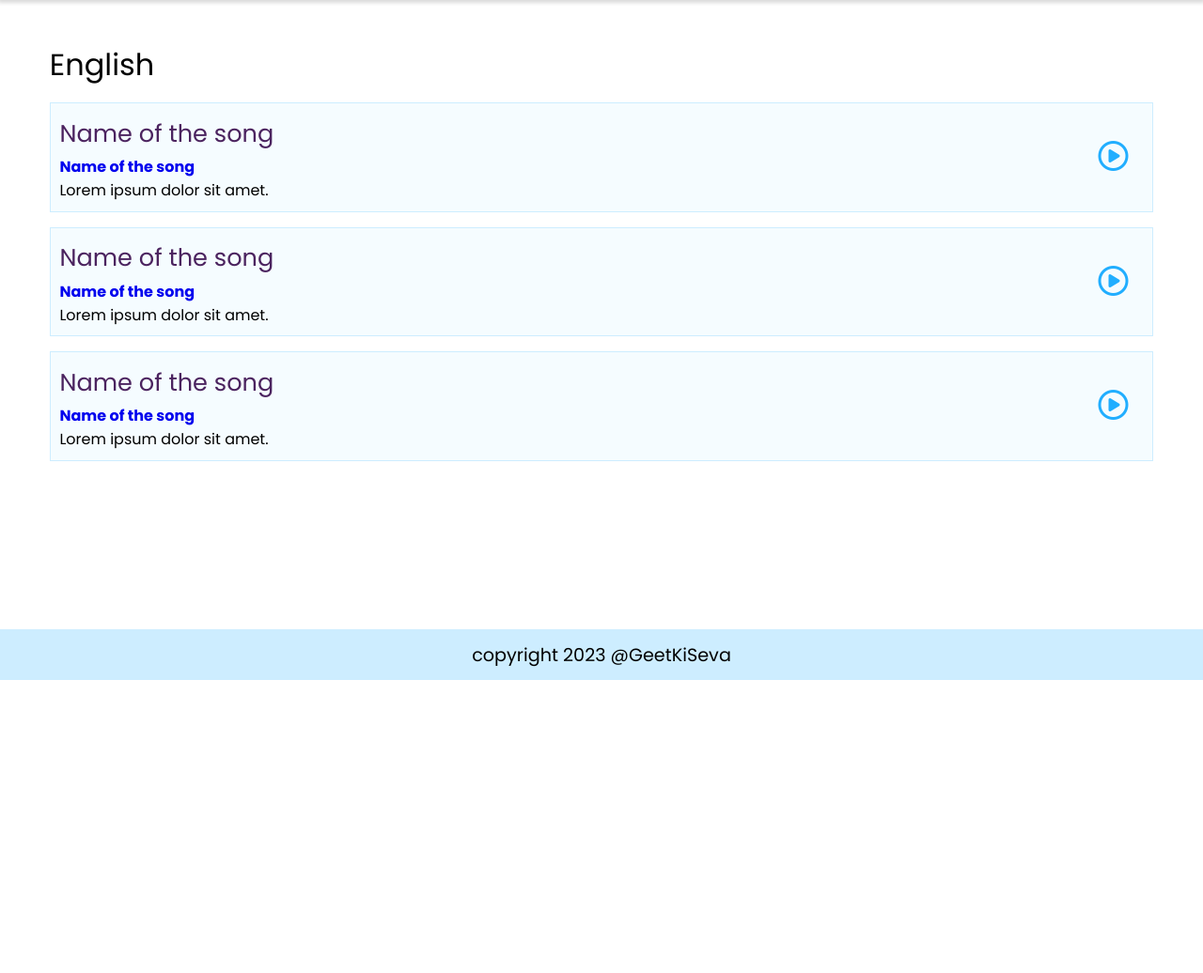
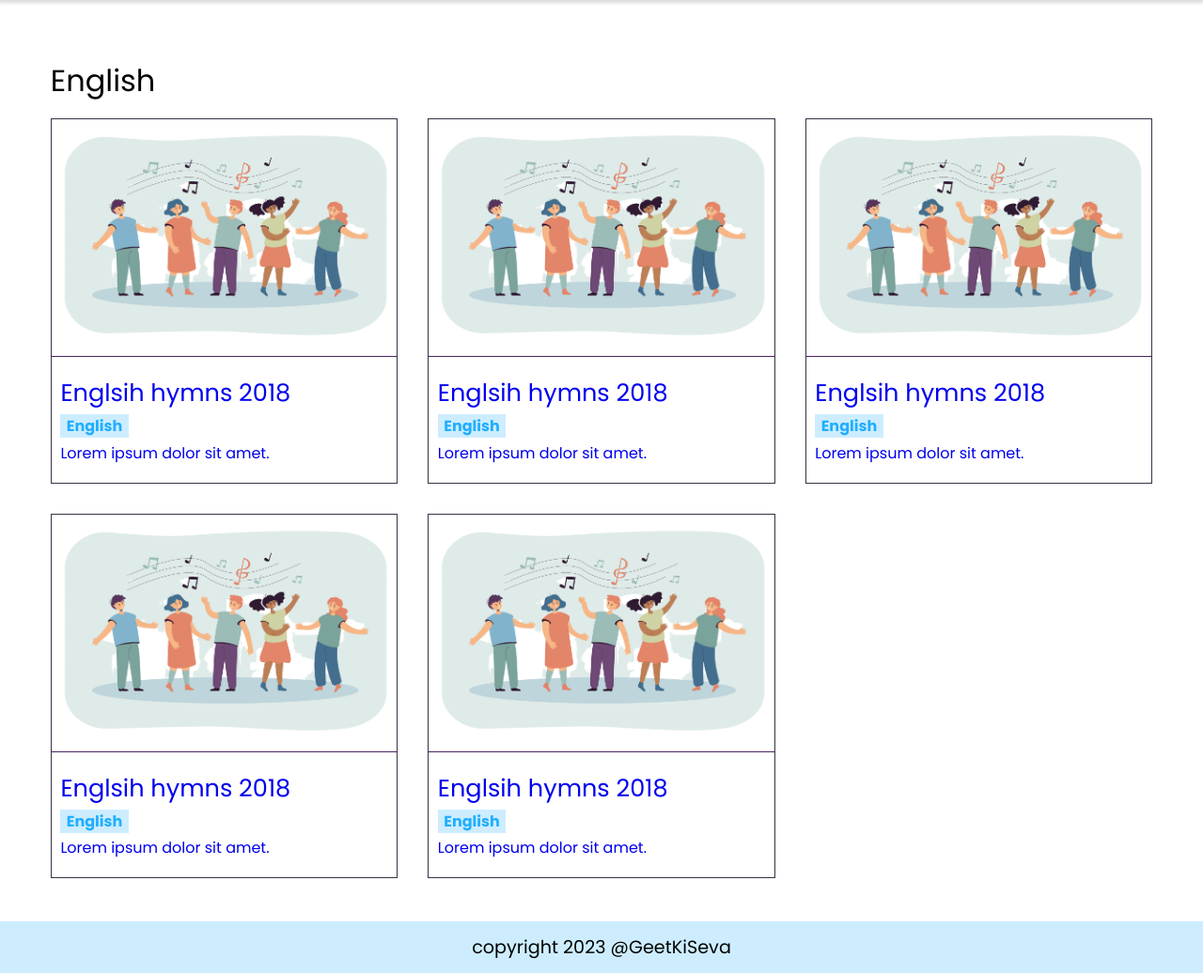
Before and after one commit to abhinandan-lab/geetkiseva, a PHP site: page /language.html in a window 1280 px wide. Shown: the part 71-1107 px from the top of the page at 94% size. Before the commit the page ends 795 px from the top, so only its background shows below. Run offline with PHP 8.4, Linux system fonts and the light colour scheme.

Commit message:
finial frontend

```diff
--- a/language.html
+++ b/language.html
@@ -10,6 +10,8 @@
         integrity="sha512-iecdLmaskl7CVkqkXNQ/ZH/XLlvWZOJyj7Yy7tcenmpD1ypASozpmT/E0iPtmFIB46ZmdtAc9eNBvH0H/ZpiBw=="
         crossorigin="anonymous" referrerpolicy="no-referrer" />
     <link rel="stylesheet" href="style.css">
+    <script defer src="main.js"></script>
+
 </head>
 
 <body>
@@ -106,74 +108,81 @@
         <div class="container">
             <div class="searchres">
                 <h2>English <span></span></h2>
+
                 <div>
-                    <div class="item">
+
+
+                <div class="languagebox">
+
+                    <a href="#">
+                        <div class="thmbimg">
+                            <img src="banner.png" alt="thumbnail image">
+                        </div>
                         <div>
-                            <h3><a href="javascript:void(0)">Name of the song</a></h3>
-                            <h4><a href="javascript:void(0)">Name of the song</a></h4>
+                            <h2>Englsih hymns 2018</h2>
+                            <h4>English</h4>
                             <p>Lorem ipsum dolor sit amet.</p>
-
                         </div>
 
+                    </a>
+
+
+                    <a href="#">
+                        <div class="thmbimg">
+                            <img src="banner.png" alt="thumbnail image">
+                        </div>
                         <div>
-                            <a href="javascript:void(0)"><i class="fa-regular fa-circle-play"></i></a>
+                            <h2>Englsih hymns 2018</h2>
+                            <h4>English</h4>
+                            <p>Lorem ipsum dolor sit amet.</p>
                         </div>
 
-                    </div>
+                    </a>
 
-                    <div class="item empty" style="display: none;">
+                    <a href="#">
+                        <div class="thmbimg">
+                            <img src="banner.png" alt="thumbnail image">
+                        </div>
                         <div>
-                            <h3><a href="javascript:void(0)"><i class="fa-solid fa-file-circle-exclamation"></i> No
-                                    items</a></h3>
+                            <h2>Englsih hymns 2018</h2>
+                            <h4>English</h4>
+                            <p>Lorem ipsum dolor sit amet.</p>
                         </div>
-                    </div>
+
+                    </a>
+
+
+
+
+                    <a href="#">
+                        <div class="thmbimg">
+                            <img src="banner.png" alt="thumbnail image">
+                        </div>
+                        <div>
+                            <h2>Englsih hymns 2018</h2>
+                            <h4>English</h4>
+                            <p>Lorem ipsum dolor sit amet.</p>
+                        </div>
+
+                    </a>
+
+
+                    <a href="#">
+                        <div class="thmbimg">
+                            <img src="banner.png" alt="thumbnail image">
+                        </div>
+                        <div>
+                            <h2>Englsih hymns 2018</h2>
+                            <h4>English</h4>
+                            <p>Lorem ipsum dolor sit amet.</p>
+                        </div>
+
+                    </a>
+
                 </div>
 
-                <div>
-                    <div class="item">
-                        <div>
-                            <h3><a href="javascript:void(0)">Name of the song</a></h3>
-                            <h4><a href="javascript:void(0)">Name of the song</a></h4>
-                            <p>Lorem ipsum dolor sit amet.</p>
+            </div>
 
-                        </div>
-
-                        <div>
-                            <a href="javascript:void(0)"><i class="fa-regular fa-circle-play"></i></a>
-                        </div>
-
-                    </div>
-
-                    <div class="item empty" style="display: none;">
-                        <div>
-                            <h3><a href="javascript:void(0)"><i class="fa-solid fa-file-circle-exclamation"></i> No
-                                    items</a></h3>
-                        </div>
-                    </div>
-                </div>
-
-                <div>
-                    <div class="item">
-                        <div>
-                            <h3><a href="javascript:void(0)">Name of the song</a></h3>
-                            <h4><a href="javascript:void(0)">Name of the song</a></h4>
-                            <p>Lorem ipsum dolor sit amet.</p>
-
-                        </div>
-
-                        <div>
-                            <a href="javascript:void(0)"><i class="fa-regular fa-circle-play"></i></a>
-                        </div>
-
-                    </div>
-
-                    <div class="item empty" style="display: none;">
-                        <div>
-                            <h3><a href="javascript:void(0)"><i class="fa-solid fa-file-circle-exclamation"></i> No
-                                    items</a></h3>
-                        </div>
-                    </div>
-                </div>
             </div>
         </div>
     </section>
--- a/main.js
+++ b/main.js
@@ -16,6 +16,9 @@ function showTabContent(tabId) {
     const tabs = document.querySelectorAll('ul li');
     const contentDivs = document.querySelectorAll('#main-content > div');
 
+
+    if (contentDivs.length > 0) {
+
         contentDivs.forEach((div) => {
             div.style.display = 'none';
         });
@@ -30,4 +33,5 @@ function showTabContent(tabId) {
         const activeTabLink = document.querySelector(`[href="#${tabId}"]`);
         activeTabLink.parentElement.classList.add('active');
     }
+}
 showTabContent('lyrics');
--- a/style.css
+++ b/style.css
@@ -70,14 +70,16 @@ header #navg ul li {
   position: relative;
 }
 header #navg ul li .song_megamenu {
-  border: 1px solid;
+  border: 1px solid #CDEDFF;
   padding: 0.6rem;
   position: absolute;
   min-width: -moz-max-content;
   min-width: max-content;
-  top: 1.6rem;
+  top: 1.4rem;
   left: 0;
   display: none;
+  background-color: #f1faff;
+  box-shadow: 2px 2px 1px 1px rgba(205, 237, 255, 0.1960784314);
 }
 header #navg ul li .song_megamenu .col title {
   background-color: red;
@@ -400,8 +402,52 @@ footer {
   font-size: clamp(0.8rem, 1vw, 1rem);
 }
 
-.languages {
+.searchres {
   border: 1px solid rgb(255, 255, 255);
+}
+.searchres .languagebox {
+  display: grid;
+  grid-template-columns: repeat(3, 1fr);
+  gap: 2rem;
+  margin: 0 auto;
+  font-family: "Poppins", sans-serif;
+  font-weight: normal;
+  align-items: stretch;
+}
+.searchres .languagebox > a {
+  border: 1px solid #333346;
+  transition: all 0.5s;
+}
+.searchres .languagebox > a .thmbimg {
+  width: 100%;
+}
+.searchres .languagebox > a .thmbimg img {
+  max-width: 100%;
+  max-height: 280px;
+  -o-object-fit: cover;
+     object-fit: cover;
+}
+.searchres .languagebox > a > div:last-child {
+  border-top: 1px solid #4B235F;
+  padding: 1.2rem 0.6rem;
+}
+.searchres .languagebox > a > div:last-child h2 {
+  font-weight: 500;
+  font-size: clamp(1.2rem, 1.5vw + 0.8rem, 1.6rem);
+}
+.searchres .languagebox > a > div:last-child h4 {
+  color: #21AEFF;
+  background-color: #CDEDFF;
+  display: inline-block;
+  margin: 0.2rem auto;
+  padding: 0 0.4rem;
+}
+.searchres .languagebox > a:hover {
+  border: 1px solid #21AEFF;
+  box-shadow: 6px 6px 4px 2px #CDEDFF;
+}
+.searchres .languagebox > a:hover > div:last-child {
+  border-top: 1px solid #21AEFF;
 }
 
 @media (width < 920px) {
@@ -458,6 +504,13 @@ footer {
   #singlesong .songSidebar .songSidebar .thumbnail img {
     width: 100%;
   }
+  .searchres .languagebox {
+    grid-template-columns: repeat(2, 1fr);
+    gap: 1.6rem;
+  }
+  .searchres .languagebox > a:hover {
+    box-shadow: 3px 3px 2px 1px #CDEDFF;
+  }
 }
 @media (width < 474px) {
   #navg .logo {
--- a/style.scss
+++ b/style.scss
@@ -21,6 +21,7 @@ $backgrouncolor: #f8f8f8;
 $colorwhite: white;
 $bg1: #CDEDFF;
 $bg1light: #cdedff32;
+$megamenubg: #f1faff;
 
 html {
     scroll-behavior: smooth;
@@ -89,13 +90,15 @@ header {
             position: relative;
 
             .song_megamenu {
-                border: 1px solid;
+                border: 1px solid $bg1;
                 padding: .6rem;
                 position: absolute;
                 min-width: max-content;
-                top: 1.6rem;
+                top: 1.4rem;
                 left: 0;
                 display: none;
+                background-color: $megamenubg;
+                box-shadow: 2px 2px 1px 1px $bg1light;
 
                 .col {
 
@@ -544,8 +547,63 @@ footer {
 }
 
 
-.languages {
+.searchres {
     border: 1px solid rgba(255, 255, 255);
+
+    .languagebox {
+        display: grid;
+        grid-template-columns: repeat(3, 1fr);
+        gap: 2rem;
+        margin: 0 auto;
+        font-family: $fontfamily2;
+        font-weight: normal;
+        align-items: stretch;
+
+        > a {
+            border: 1px solid $fcolor3;
+            transition: all .5s;
+
+            .thmbimg {
+                width: 100%;
+
+                img {
+                    max-width: 100%;
+                    max-height: 280px;
+                    object-fit: cover;
+                }
+            }
+
+            > div:last-child {
+                // background-color: red;
+                border-top: 1px solid $fcolor2;
+                padding: 1.2rem .6rem;
+
+                h2 {
+                    font-weight: 500;
+                    font-size: clamp(1.2rem, 1.5vw + .8rem, 1.6rem);
+
+                }
+
+                h4 {
+                    color: $fcolor1;
+                    background-color: $bg1;
+                    display: inline-block;
+                    margin: .2rem auto;
+                    padding: 0 .4rem;
+                }
+            }
+        }
+
+        >a:hover {
+            border: 1px solid $fcolor1;
+            box-shadow: 6px 6px 4px 2px $bg1;
+            > div:last-child{
+                border-top: 1px solid $fcolor1;
+            }
+        }
+
+
+    }
 }
 
 
@@ -631,6 +689,15 @@ footer {
 
 
     }
+
+    .searchres .languagebox {
+        grid-template-columns: repeat(2, 1fr);
+        gap: 1.6rem;
+
+        >a:hover {
+            box-shadow: 3px 3px 2px 1px $bg1;
+        }
+    }
 }
 
 
```
Also changed, not shown: drawio.html (added, +12 -0 lines), 1 other file. Lines whose indentation alone changed are shown as unchanged.
